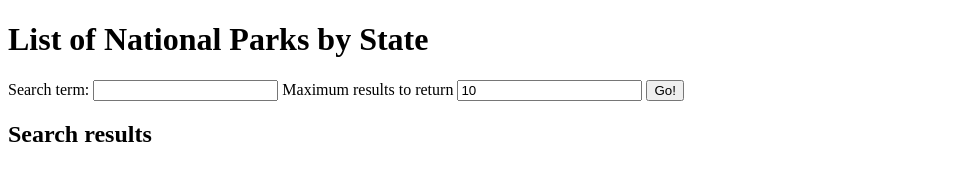
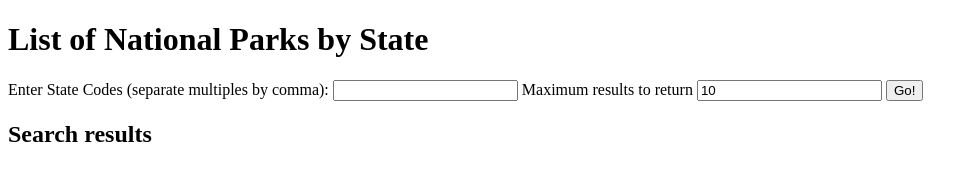
Before and after one commit to coffeeandpouch/nationalParksAPI, a plain HTML site: page index.html in a window 1280 px wide. Shown: the whole page, without its empty margins (0-978 px from the left). Drawn offline with nearby package versions, Linux system fonts and the light colour scheme.

Commit message:
Latest Changes

```diff
--- a/index.html
+++ b/index.html
@@ -9,7 +9,7 @@
     <div class="container">
       <h1>List of National Parks by State</h1>
       <form id="js-form">
-        <label for="search-term">Search term:</label>
+        <label for="search-term">Enter State Codes (separate multiples by comma):</label>
         <input type="text" name="search-term" id="js-search-term" required />
 
         <label for="js-max-results">Maximum results to return</label>
```
